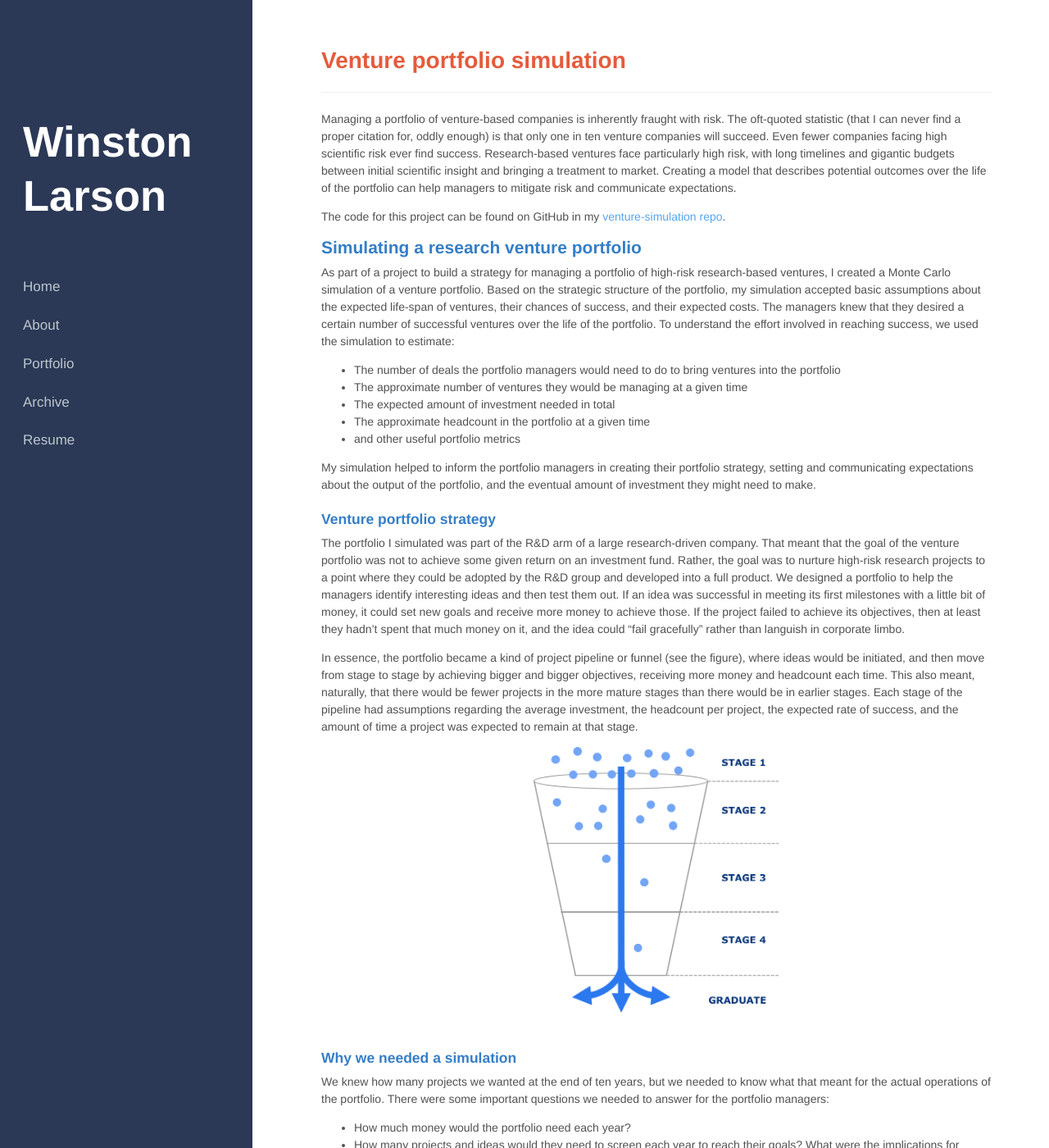
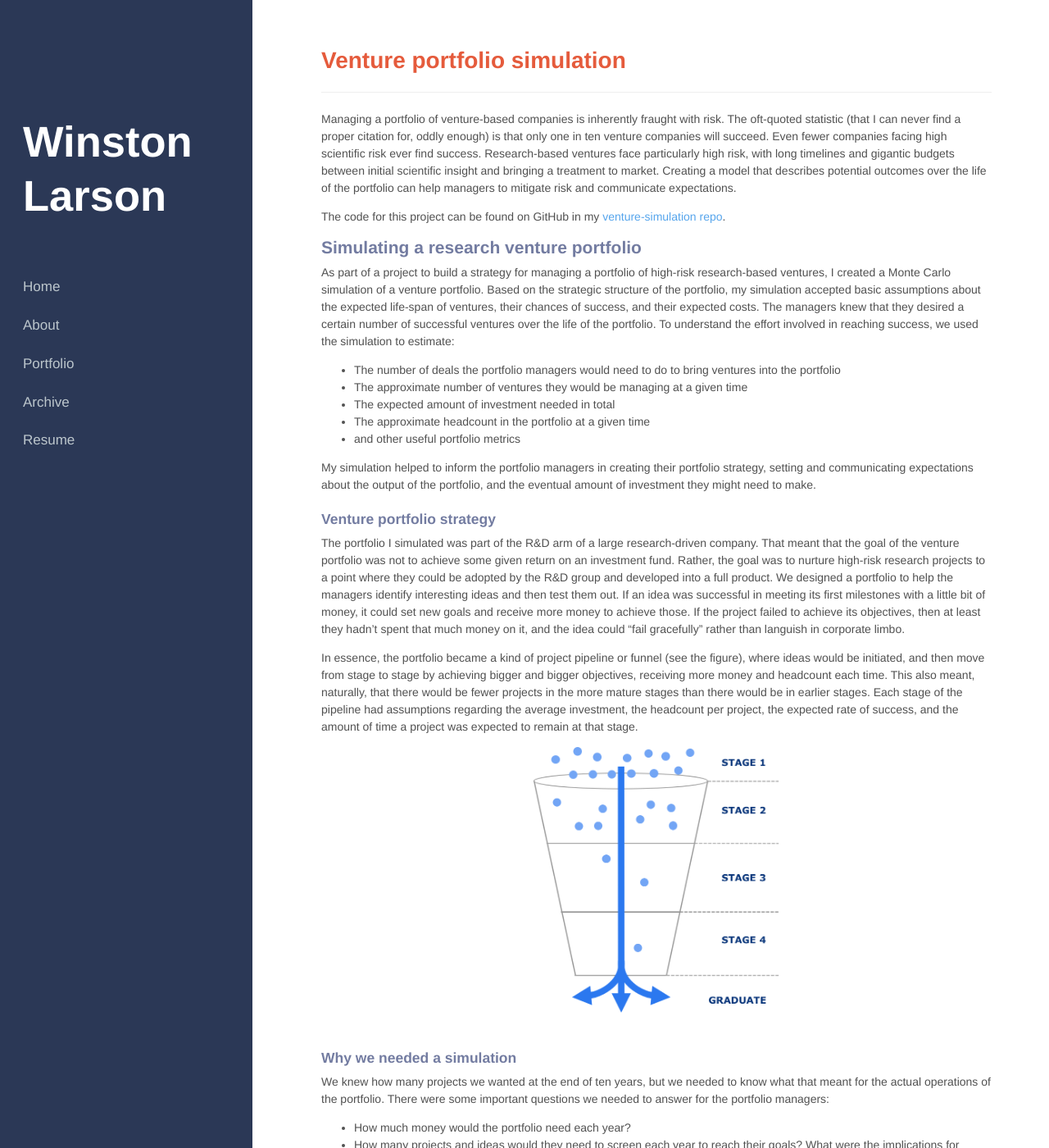
Before and after one commit to winstonlarson/old_website, a Jekyll site: the page built from venture-simulation.md, in a window 1280 px wide and 1400 px high. Shown: the whole window at 82% size. Built offline with Jekyll 4.4.1, drawn with Linux system fonts in a browser that asks for light colours; some web fonts are replaced.

Commit message:
more colors

```diff
--- a/public/css/hyde.css
+++ b/public/css/hyde.css
@@ -39,7 +39,7 @@ html {
     font-size: 14px;
   }
   h2, h3, h4, h5, h6 {
-    color: #357EC7;
+    color: #737CA1;
   }
   a {
     color: #56A5EC;
```
